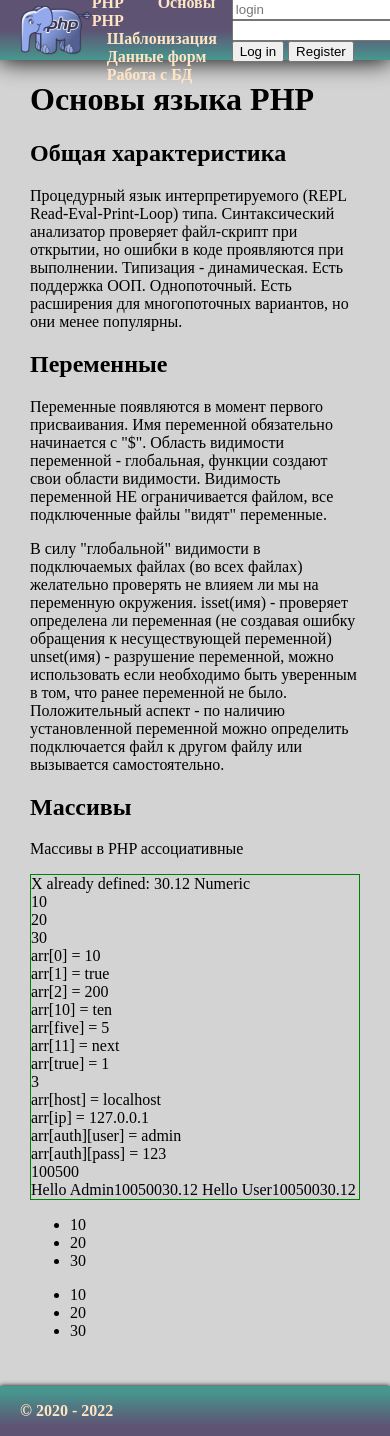
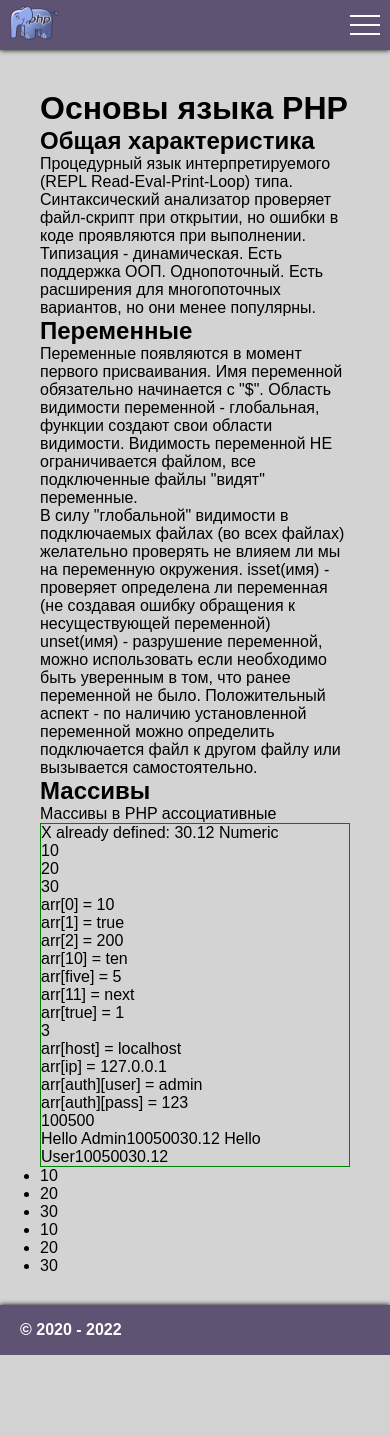
Before and after one commit to VolodymyrNazaryshyn/PV011, a PHP site: page /fundamentals in a window 390 px wide. After the commit the page ends 1355 px from the top, so only its background shows below. Run offline with PHP 8.4, Linux system fonts and the light colour scheme.

Commit message:
Add burger menu

```diff
--- a/www/404.php
+++ b/www/404.php
@@ -1,15 +1,13 @@
 <div class="wrapper">
-    <main>
     <div class="page-404">
         <div class="page-404__title">
             <div class="page-404__title__letter">4</div>
             <div class="page-404__title__letter">
                 <div class="page-404__title__circle"></div>
-                    <img src="https://encrypted-tbn0.gstatic.com/images?q=tbn:ANd9GcRbSLnZ0KB4cbmz8cn54KZZxns1KpS94vVcHA&usqp=CAU" />
+                <img src="/img/404.png" />
             </div>
             <div class="page-404__title__letter">4</div>
         </div>
         <div class="page-404__subtitle">Page not found...</div>
     </div>
-    </main>
 </div>
--- a/www/_layout.php
+++ b/www/_layout.php
@@ -5,36 +5,35 @@
     <meta http-equiv="X-UA-Compatible" content="IE=edge">
     <meta name="viewport" content="width=device-width, initial-scale=1.0">
     <link rel="stylesheet" href="/css/style.css" />
+    <link rel="stylesheet" href="/css/burger_menu.css" />
     <title>PV011</title>
 </head>
 <body>
-    <header>
-        <img src="/img/php.png" alt="logo" class="logo" />
-        <nav>
-            <ul>
-                <li><a href="/basics">Введение в РНР</a></li>
-                <li><a href="/fundamentals">Основы РНР</a></li>
-                <li><a href="/layout">Шаблонизация</a></li>
-                <li><a href="/formdata">Данные форм</a></li>
-                <li><a href="/db">Работа с БД</a></li>
+    <div class="main_wrapper">
+        <header class="main_header">
+            <div class="main_container">
+                <div class="header__body">
+                    <a href="#" class="header__logo">
+                        <img src="/img/php.png" alt="logo">
+                    </a>
+                    <div class="header__burger" id="header__burger">
+                        <span></span>
+                    </div>
+                    <nav class="header__menu" id="header__menu">
+                        <ul class="header__list">
+                            <li><a href="/basics" class="header__link">Введение в РНР</a></li>
+                            <li><a href="/fundamentals" class="header__link">Основы РНР</a></li>
+                            <li><a href="/layout" class="header__link">Шаблонизация</a></li>
+                            <li><a href="/formdata" class="header__link">Данные форм</a></li>
+                            <li><a href="/db" class="header__link">Работа с БД</a></li>
+                            <li><a href="/authorization" class="header__link">Авторизация</a></li>
+                            <li><a href="/register" class="header__link">Регистрация</a></li>
                         </ul>
                     </nav>
-
-        <?php if( is_array( $_AUTH ) ) { ?>
-            <b>Hello</b>
-        <?php } else {  ?>
-            <form method="post">
-                <label><input name="userlogin" placeholder="login" /></label>
-                <label><input name="userpassw" type="password" /></label>
-                <button>Log in</button>
-                <button type="button" onclick="location = '/register'">Register</button>
-            </form>
-            <?php if( is_string( $_AUTH ) ) { echo $_AUTH ; } ?>
-        <?php }  ?>
-
+                </div>
+            </div>
         </header>
-
-    <!-- Render body -->
+        <main class="main_container">
             <?php
                 if( $path_parts[1] === '' ) $path_parts[1] = 'index' ;
                 switch( $path_parts[1] ) { // [1] - первая непустая часть (суть контроллер)
@@ -44,14 +43,26 @@
                     case 'layout'       :
                     case 'formdata'     :
                     case 'db'           :
+                    case 'authorization':
                     case 'register'     : include "{$path_parts[1]}.php" ; break ;
                     default             : include "404.php";
                 }
             ?>
+        </main>
 
         <?php
             $currentYear = date("Y");
             include "footer.php"
         ?>
+    </div>
+
+    <script>
+        let header__burger = document.getElementById('header__burger');
+        header__burger.addEventListener('click', () => {
+            header__burger.classList.toggle('active');
+            document.getElementById('header__menu').classList.toggle('active');
+            document.body.classList.toggle('lock');
+        });
+    </script>
 </body>
 </html>
--- a/www/basics.php
+++ b/www/basics.php
@@ -1,6 +1,5 @@
 <div class="wrapper">
     <h1>Основы РНР</h1>
-    <main>
     <p>
         РНР (Hypertext PreProcessor) - исторически технология, расширяющая
         возможности HTML "вставками" кода.
@@ -16,5 +15,4 @@
         Типизация динамическая, читающая (аналогично JS), но не
         объектная.
     </p>
-    </main>
 </div>
--- /dev/null
+++ b/www/css/burger_menu.css
@@ -0,0 +1,144 @@
+/* Style for _layout.php */
+main.main_container {
+	flex: 1 1 auto;
+}
+.main_container {
+	max-width: 1180px;
+	margin: 0px auto;
+	padding: 0px 10px;
+}
+.main_header {
+	position: fixed;
+	width: 100%;
+	top: 0;
+	left: 0;
+	z-index: 50;
+}
+.main_header:before {
+	content: '';
+	position: absolute;
+	top: 0;
+	left: 0;
+	width: 100%;
+	height: 100%;
+	background-color: #5e5373;
+	box-shadow: 0 0 5px 0 black;
+	z-index: 2;
+}
+.header__body {
+	position: relative;
+	display: flex;
+	justify-content: space-between;
+	height: 80px;
+	align-items: center;
+}
+.header__logo {
+	flex: 0 0 60px;
+	position: relative;
+	z-index: 3;
+}
+.header__logo img {
+	max-width: 100%;
+}
+.header__burger {
+	display: none;
+}
+.header__list {
+	display: flex;
+	position: relative;
+	z-index: 2;
+}
+.header__list li {
+	list-style: none;
+	margin: 0px 0px 0px 20px;
+}
+.header__link {
+	color: #fff;
+	text-transform: uppercase;
+	font-size: 18px;
+	text-decoration: none;
+}
+.header__link:hover {
+	color: aqua;
+}
+
+@media (max-width: 767px) {
+	body.lock {
+		overflow: hidden;
+	}
+	.header__body {
+		height: 50px;
+	}
+	.header__logo {
+		flex: 0 0 50px;
+	}
+	.header__burger {
+		display: block;
+		position: relative;
+		width: 30px;
+		height: 20px;
+		z-index: 3;
+	}
+	.header__burger span {
+		position: absolute;
+		background-color: #fff;
+		width: 100%;
+		height: 2px;
+		left: 0;
+		top: 9px;
+		transition: all .3s ease 0s;
+	}
+	.header__burger:before,
+	.header__burger:after{
+		content: '';
+		background-color: #fff;
+		position: absolute;
+		width: 100%;
+		height: 2px;
+		left: 0;
+		transition: all .3s ease 0s;
+	}
+	.header__burger:before{
+		top: 0;
+	}
+	.header__burger:after{
+		bottom: 0;
+	}
+	.header__burger.active span {
+		transform: scale(0);
+	}
+	.header__burger.active:before {
+		transform: rotate(45deg);
+		top: 9px;
+	}
+	.header__burger.active:after {
+		transform: rotate(-45deg);
+		bottom: 9px;
+	}
+	.header__menu {
+		position: fixed;
+		top: -100%;
+		left: 0;
+		width: 100%;
+		height: 100%;
+		overflow: auto;
+		transition: all .3s ease 0s;
+		background-color: #18b5a4;
+		padding: 70px 10px 20px 10px;
+	}
+	.header__menu.active {
+		top: 0;
+	}
+	.header__list {
+		display: block;
+	}
+	.header__list li {
+		margin: 0px 0px 20px 0px;
+	}
+	.header__link {
+		font-size: 24px;
+	}
+	.header__link:hover {
+		color: #5e5373;
+	}
+}
--- a/www/css/style.css
+++ b/www/css/style.css
@@ -1,55 +1,31 @@
-/* Style for _layout.php */
-header {
-    align-items: center;
-    background: linear-gradient(to bottom,rgba(94,83,115,1) 50%,rgb(71, 151, 143) 100%);
-    box-shadow: 0 0 25px 1px black;
-    display: flex;
-    height: 60px;
-    position: fixed;
-    left: 0;
-    right: 0;
-    top: 0;
+*,*:before,*:after{
+	padding: 0;
+	margin: 0;
+	border: 0;
+	box-sizing: border-box;
 }
-header * {
-    display: inline;
-}
-.logo {
-    margin-left: 20px;
-    max-height: 50px;
-}
-header li {
-    margin: 15px;
-}
-header li a {
-    color: bisque;
-    font-weight: bold;
-    text-decoration: none;
-}
-header li a:hover {
-    color: aqua;
-}
-/* ------------------------------- */
-/* Style for footer.php */
 html,
 body {
     height: 100%;
     margin: 30px 0 0 0;
-    background-color: lightgrey;
+	background-color: lightgrey;
+    font-family: Arial, "Helvetica Neue", Helvetica, sans-serif;
+}
+.main_wrapper {
+	min-height: 100%;
+	display: flex;
+	flex-direction: column;
 }
 .wrapper {
-    display: flex;
-    flex-direction: column;
-    min-height: 100%;
     margin: 30px;
 }
-main {
-    flex: 1 1 auto;
-}
+/* ------------------------------- */
+/* Style for footer.php */
 footer {
     align-items: center;
-    background: linear-gradient(to bottom,rgb(71, 151, 143) 10%, rgba(94,83,115,1) 80%);
+    background-color: #5e5373;
     box-shadow: 0 0 5px 0 black;
-    color: bisque;
+    color: #fff;
     display: flex;
     font-weight: bold;
     height: 50px;
--- a/www/db.php
+++ b/www/db.php
@@ -1,7 +1,7 @@
 <div class="wrapper">
-    <h2>Робота с базами данных</h2>
+    <h1>Робота с базами данных</h1>
     <main>
-        <h3>Настройка СУБД</h3>
+        <h2>Настройка СУБД</h2>
         <p>
             При работе с БД обычно на хостинге выдается
             логин/пароль и готовая БД. Поэтому, и для локальных
@@ -151,6 +151,5 @@
             }
             ?>
         </p>
-
     </main>
 </div>
--- a/www/formdata.php
+++ b/www/formdata.php
@@ -1,6 +1,5 @@
 <div class="wrapper">
     <h2>Формы. Данные форм.</h2>
-    <main>
     <form method="get">
         <label>Введите строку: <input name="str" /></label>
         <br/>
@@ -55,7 +54,6 @@
     </p>
     <?php
         $ext_array = ['png', 'jpg', 'gif', 'jpeg']; // Массив доступных расширений
-
         if( isset( $_FILES['formfile'] ) ) { // Передача есть
             if( $_FILES['formfile']['error'] === 0 ) {  // Нет ошибки
                 if( $_FILES['formfile']['size'] > 0 ) { // Есть данные
@@ -80,5 +78,4 @@
             }
         }
     ?>
-    </main>
 </div>
--- a/www/fundamentals.php
+++ b/www/fundamentals.php
@@ -1,5 +1,4 @@
 <div class="wrapper">
-    <main>
     <h1>Основы языка PHP</h1>
     <h2>Общая характеристика</h2>
     <p>
@@ -122,5 +121,4 @@
             <?php endif ?>
         <?php endfor ?>
     </ul>
-    </main>
 </div>
--- a/www/index.php
+++ b/www/index.php
@@ -1,5 +1,4 @@
 <div class="wrapper">
-    <main>
     <h2>Установка ПО</h2>
     <ul>
         <li>Apache - веб-сервер для РНР</li>
@@ -29,5 +28,4 @@
             </li>
         </ul>
     </ul>
-    </main>
 </div>
--- a/www/layout.php
+++ b/www/layout.php
@@ -1,5 +1,4 @@
 <div class="wrapper">
-    <main>
     <h1>Передача параметров. Шаблонизация</h1>
     <h2>.htaccess и диспетчер доступа</h2>
     <p>
@@ -12,5 +11,4 @@
         Одно из решений - использовать модуль обработки запросов
         Apache. Его инструкции задаются в специальном файле .htaccess
     </p>
-    </main>
 </div>
--- a/www/register.php
+++ b/www/register.php
@@ -1,5 +1,4 @@
 <div class="wrapper">
-    <main>
     <?php if( isset( $view_data[ 'reg_error' ] ) ) : ?>
         <div class="reg-error"><?= $view_data[ 'reg_error' ] ?></div>
     <?php endif ?>
@@ -49,5 +48,4 @@
             </form>
         </div>
     </div>
-    </main>
 </div>
```
Also changed, not shown: www/authorization.php (added, +27 -0 lines), www/img/404.png (added). Lines whose indentation alone changed are shown as unchanged.
